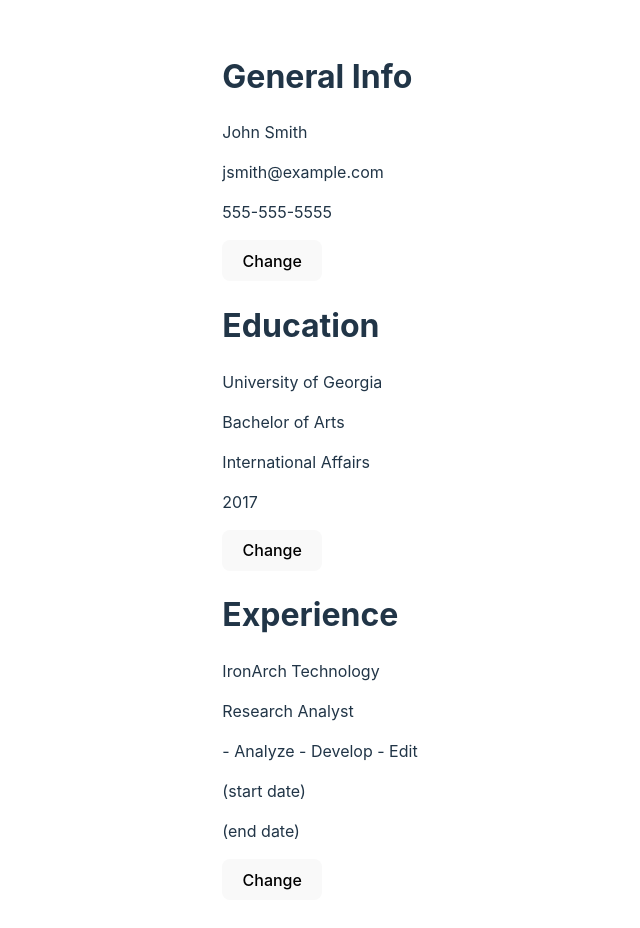
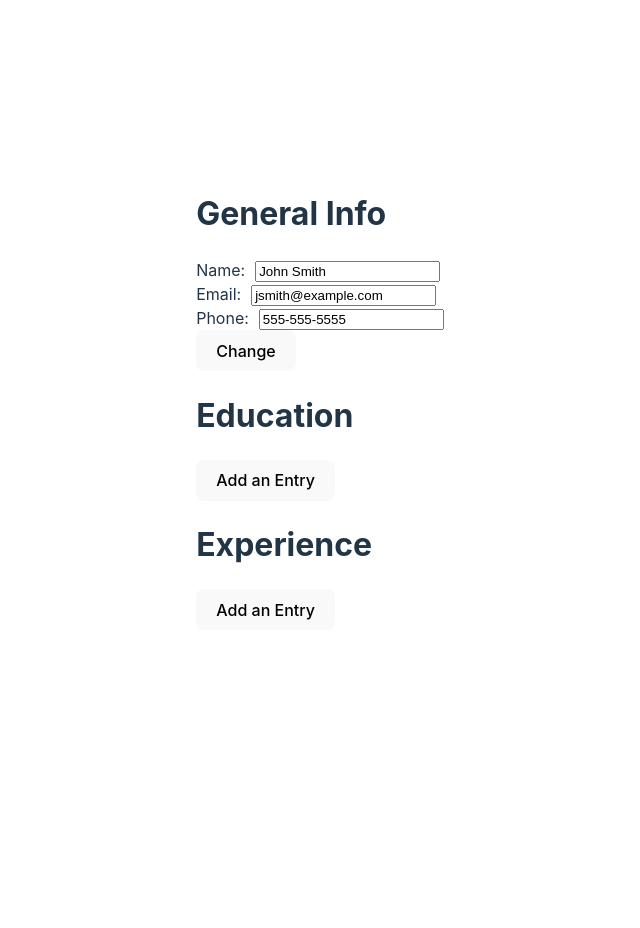
Before and after one commit to marlatte/cv-application, a React (Vite) app: page / in a window 1280 px wide. Shown: the top 928 px of the page, without its empty margins (320-960 px from the left). After the commit the page ends 800 px from the top, so only its background shows below. Built offline with nearby package versions, Linux system fonts and the light colour scheme.

Commit message:
Dynamically add children Forms

```diff
--- a/src/components/App.jsx
+++ b/src/components/App.jsx
@@ -1,11 +1,14 @@
 import '../styles/App.css';
 import Section from './Section';
-import appData from './app-data';
 
 function App() {
-  return appData.map((section) => (
-    <Section key={section.sectionName} sectionData={section} />
-  ));
+  return (
+    <>
+      <Section sectionName="general-info" />
+      <Section sectionName="education" />
+      <Section sectionName="experience" />
+    </>
+  );
 }
 
 export default App;
--- a/src/components/Form.jsx
+++ b/src/components/Form.jsx
@@ -1,17 +1,18 @@
 /* eslint-disable react/prop-types */
 import { useState } from 'react';
 import { FormItem, JobDates } from './Input';
+import { formTemplates } from './app-data';
 
-function Form({ formId, formData }) {
-  const { inputs } = formData;
-  const [editMode, setEditMode] = useState(false);
+function Form({ formId, sectionName }) {
+  const inputs = formTemplates[sectionName];
+  const [editMode, setEditMode] = useState(true);
 
   function handleClick() {
     setEditMode(!editMode);
   }
 
   return (
-    <form className={formId}>
+    <form className={`${sectionName}-${formId}`}>
       {inputs.map(({ type, domId, init }) =>
         type === 'job-dates' ? (
           <JobDates key="job-dates" editMode={editMode} />
@@ -20,7 +21,8 @@ function Form({ formId, formData }) {
             key={domId}
             editMode={editMode}
             type={type}
-            domId={`${domId}-0`}
+            domId={domId}
+            formId={formId}
             init={init}
           />
         )
--- a/src/components/Input.jsx
+++ b/src/components/Input.jsx
@@ -3,7 +3,7 @@
 import { useState } from 'react';
 import toTitleCase from './helpers';
 
-export function FormItem({ editMode, type, domId, init }) {
+export function FormItem({ editMode, type, domId, formId, init }) {
   const [content, setContent] = useState(init);
 
   const displayView = <p id={domId}>{content}</p>;
@@ -26,8 +26,8 @@ export function FormItem({ editMode, type, domId, init }) {
       editInput = (
         <input
           type={type}
-          name={domId}
-          id={domId}
+          name={`${domId}-${formId}`}
+          id={`${domId}-${formId}`}
           value={content}
           onChange={(e) => setContent(e.target.value)}
           autoComplete={domId}
@@ -38,9 +38,10 @@ export function FormItem({ editMode, type, domId, init }) {
 
   const editView = (
     <div className="formItem">
-      <label htmlFor={domId} style={{ marginRight: 10 }}>{`${toTitleCase(
-        domId
-      )}:`}</label>
+      <label
+        htmlFor={`${domId}-${formId}`}
+        style={{ marginRight: 10 }}
+      >{`${toTitleCase(domId)}:`}</label>
       {editInput}
     </div>
   );
--- a/src/components/Section.jsx
+++ b/src/components/Section.jsx
@@ -1,15 +1,44 @@
 /* eslint-disable react/prop-types */
+import { useState } from 'react';
+import toTitleCase from './helpers';
 import Form from './Form';
-import toTitleCase from './helpers';
 
-function Section({ sectionData }) {
-  const { sectionName, forms } = sectionData;
+function Section({ sectionName }) {
+  const [children, setChildren] = useState([]);
+
+  const onAddBtnClick = () => {
+    setChildren(
+      children.concat(
+        <Form
+          key={children.length}
+          formId={children.length}
+          sectionName={sectionName}
+        />
+      )
+    );
+  };
+
+  if (sectionName === 'general-info' && children.length === 0) onAddBtnClick();
+
   return (
     <section>
       <h1>{toTitleCase(sectionName)}</h1>
-      <Form formId={`${sectionName}-0`} formData={forms[0]} />
+      {children}
+      {sectionName !== 'general-info' && (
+        <AddEntryBtn onClick={onAddBtnClick} />
+      )}
     </section>
   );
 }
 
 export default Section;
+
+function AddEntryBtn({ onClick }) {
+  return (
+    <div>
+      <button type="button" onClick={onClick}>
+        Add an Entry
+      </button>
+    </div>
+  );
+}
--- a/src/components/app-data.jsx
+++ b/src/components/app-data.jsx
@@ -55,3 +55,38 @@ const appData = [
 ];
 
 export default appData;
+
+export const formTemplates = {
+  'general-info': [
+    { type: 'text', domId: 'name', init: 'John Smith' },
+    { type: 'email', domId: 'email', init: 'jsmith@example.com' },
+    { type: 'tel', domId: 'phone', init: '555-555-5555' },
+  ],
+  education: [
+    { type: 'text', domId: 'school', init: 'University of Georgia' },
+    { type: 'text', domId: 'degree-level', init: 'Bachelor of Arts' },
+    {
+      type: 'text',
+      domId: 'degree-subject',
+      init: 'International Affairs',
+    },
+    { type: 'number', domId: 'graduation-year', init: '2017' },
+  ],
+  experience: [
+    { type: 'text', domId: 'company', init: 'IronArch Technology' },
+    { type: 'text', domId: 'position', init: 'Research Analyst' },
+    {
+      type: 'textarea',
+      domId: 'responsibilities',
+      init: '- Analyze\n- Develop\n- Edit',
+    },
+    {
+      type: 'job-dates',
+      inputs: [
+        { type: 'month', domId: 'start-date', init: '2018-03' },
+        { type: 'checkbox', domId: 'current', init: '' },
+        { type: 'month', domId: 'end-date', init: '' },
+      ],
+    },
+  ],
+};
```
Also changed, not shown: 1 other file (tests, documents, lock files or other folders).
